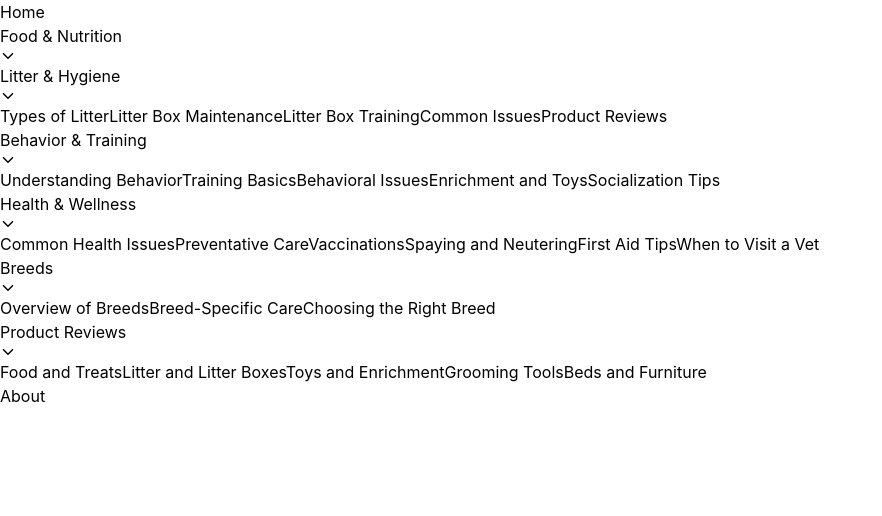
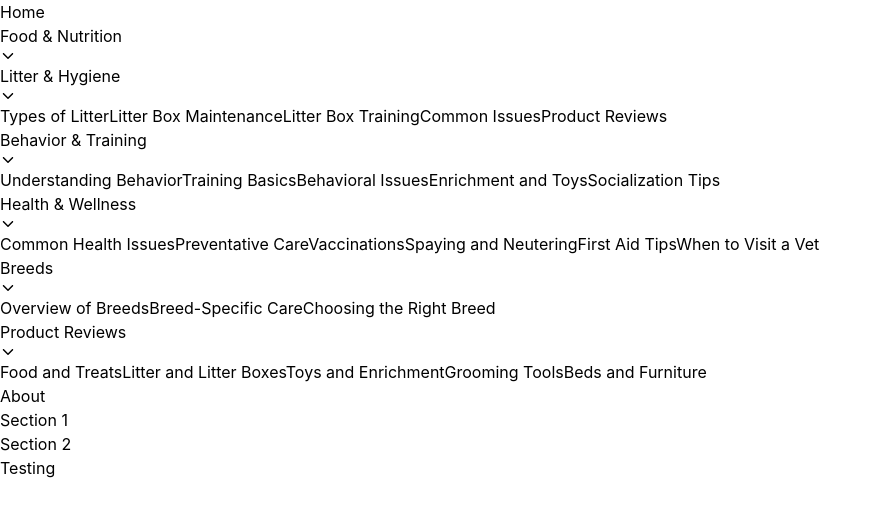
Before and after one commit to IbrahimElsa/cat_projec, a React (Create React App) app: page /food-nutrition in a window 1280 px wide. Shown: the top 516 px of the page, without its empty margins (0-882 px from the left). Built offline with nearby package versions, Linux system fonts and the light colour scheme.

Commit message:
started nutrition page

```diff
--- a/src/components/Navbar.js
+++ b/src/components/Navbar.js
@@ -7,8 +7,8 @@ const Navbar = () => {
     const [isDropdownOpen, setIsDropdownOpen] = useState(false);
 
     return (
-        <div className={`bg-earthy-green text-soft-cream p-4 py-7 flex flex-col xl:flex-row justify-between w-full ${isMenuOpen ? 'fixed top-0 left-0 z-50 xl:relative' : 'xl:relative'}`}>
-            {/* Top Bar with Home Link and Hamburger Menu */}
+        <div className={`bg-earthy-green text-soft-cream p-4 py-7 flex flex-col xl:flex-row justify-between w-full ${isMenuOpen ? 'left-0 xl:relative' : 'xl:relative'}`}>
+        {/* Top Bar with Home Link and Hamburger Menu */}
             <div className='flex justify-between items-center '>
                 <Link to="/" className="hover:text-white px-3">Home</Link>
                 <button className="xl:hidden" onClick={() => setIsMenuOpen(!isMenuOpen)}>
@@ -19,7 +19,7 @@ const Navbar = () => {
             </div>
 
             {/* Full Navbar for All Screens */}
-            <div className={`mt-4 xl:mt-0 ${isMenuOpen ? 'flex' : 'hidden'} xl:flex flex-col xl:flex-row space-y-4 xl:space-y-0 xl:space-x-4 w-full justify-endfixed top-0 right-0`}>
+            <div className={`mt-4 xl:mt-0 ${isMenuOpen ? 'flex' : 'hidden'} xl:flex flex-col xl:flex-row space-y-4 xl:space-y-0 xl:space-x-4 w-full justify-end sticky top-0 z-10`}>
                 {/* Cat Food & Nutrition Dropdown */}
                 <div className="dropdown relative" onBlur={() => setIsDropdownOpen(false)}>
                     <div className="hover:text-white py-2 px-3 flex justify-between mx-2">
--- a/src/pages/Nutrition.js
+++ b/src/pages/Nutrition.js
@@ -3,7 +3,18 @@ import Navbar from '../components/Navbar';
 
 function Nutrition() {
     return (
-        <Navbar />
+        <div>
+            <Navbar />
+            <div className="grid grid-cols-3 gap-4">
+                <div className="col-span-1">
+                    <h2>Section 1</h2>
+                    <h2>Section 2</h2>
+                </div>
+                <div className="col-span-2">
+                    <p>Testing</p>
+                </div>
+            </div>
+        </div>
     );
 }
 
```
